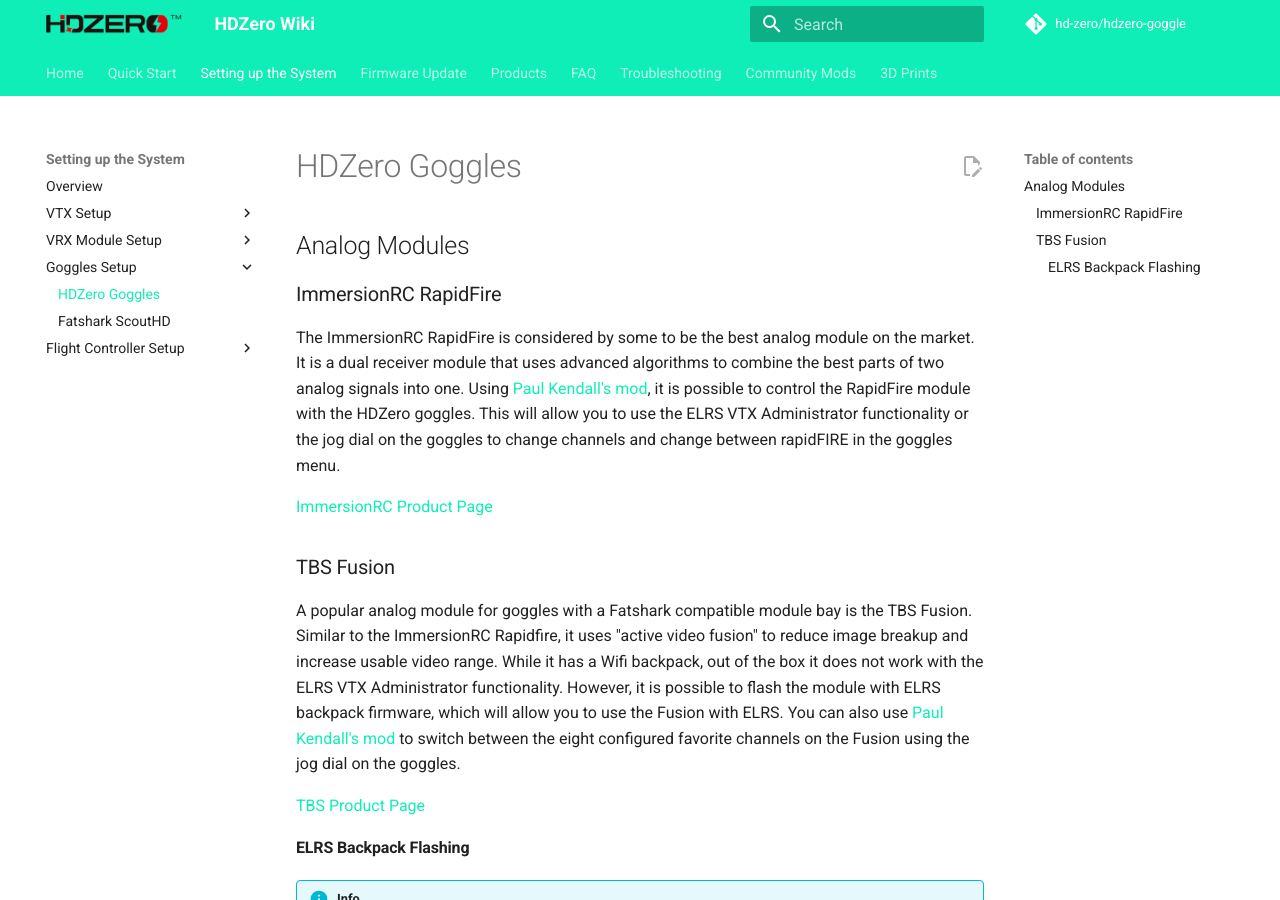
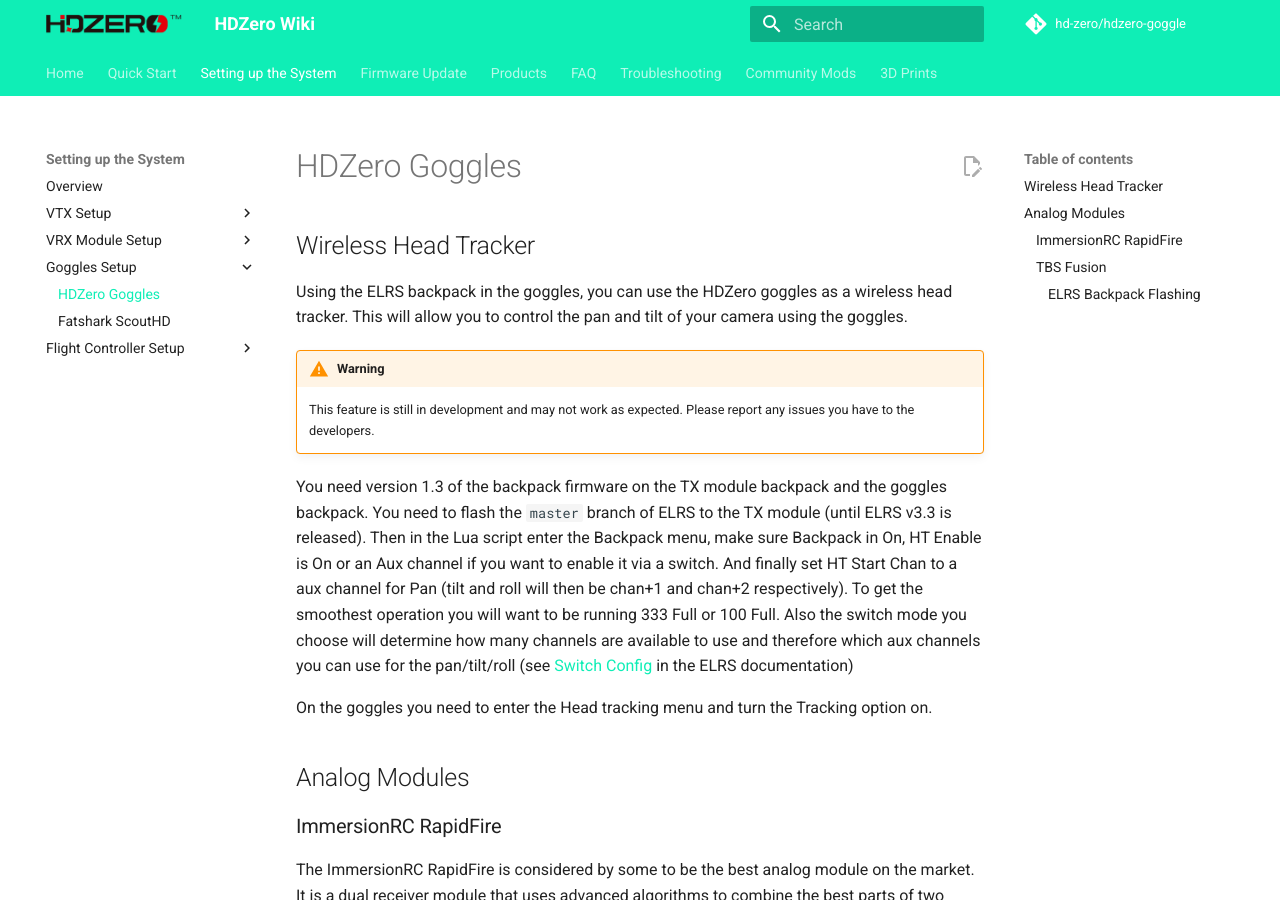
Before and after one commit to pfeerick/hdzero-wiki, an MkDocs documentation site: the page built from docs/setting-up/goggles/hdzero-goggles.md, in a window 1280 px wide and 900 px high. Built offline with MkDocs 1.6.1 and Material for MkDocs 9.7.7, drawn with Linux system fonts in a browser that asks for light colours.

Commit message:
Add Wireless Head Tracker setup info Thanks to pkendall for outlining the process https://discord.com/channels/880782999006883870/967637520886161438/1112115873256321155

```diff
--- a/docs/setting-up/goggles/hdzero-goggles.md
+++ b/docs/setting-up/goggles/hdzero-goggles.md
@@ -1,5 +1,16 @@
 # HDZero Goggles
 
+
+## Wireless Head Tracker
+
+Using the ELRS backpack in the goggles, you can use the HDZero goggles as a wireless head tracker. This will allow you to control the pan and tilt of your camera using the goggles.
+
+!!! warning
+    This feature is still in development and may not work as expected. Please report any issues you have to the developers.
+
+You need version 1.3 of the backpack firmware on the TX module backpack and the goggles backpack. You need to flash the `master` branch of ELRS to the TX module (until ELRS v3.3 is released). Then in the Lua script enter the Backpack menu, make sure Backpack in On, HT Enable is On or an Aux channel if you want to enable it via a switch. And finally set HT Start Chan to a aux channel for Pan (tilt and roll will then be chan+1 and chan+2 respectively). To get the smoothest operation you will want to be running 333 Full or 100 Full. Also the switch mode you choose will determine how many channels are available to use and therefore which aux channels you can use for the pan/tilt/roll (see [Switch Config](https://www.expresslrs.org/software/switch-config) in the ELRS documentation)
+
+On the goggles you need to enter the Head tracking menu and turn the Tracking option on.
 
 ## Analog Modules
 
```
